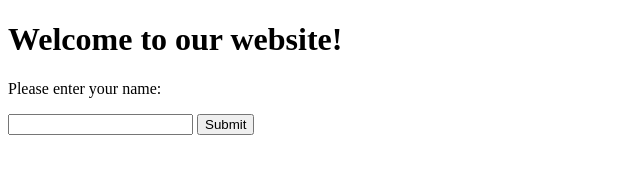
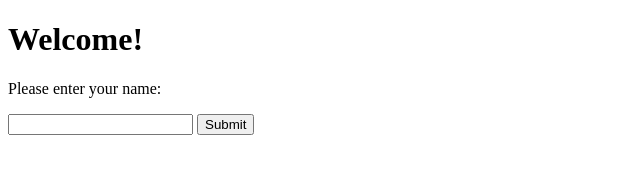
Before and after one commit to dipsankhanal07/dk, a plain HTML site: page index.html in a window 1280 px wide. Shown: the whole page, without its empty margins (0-640 px from the left). Drawn offline with Linux system fonts and the light colour scheme.

Commit message:
Add files via upload

```diff
--- a/index.html
+++ b/index.html
@@ -4,7 +4,7 @@
 	<title>Home</title>
 </head>
 <body>
-	<h1>Welcome to our website!</h1>
+	<h1>Welcome!</h1>
 	<p>Please enter your name:</p>
 	<input type="text" id="nameInput">
 	<button onclick="greet()">Submit</button>
```
